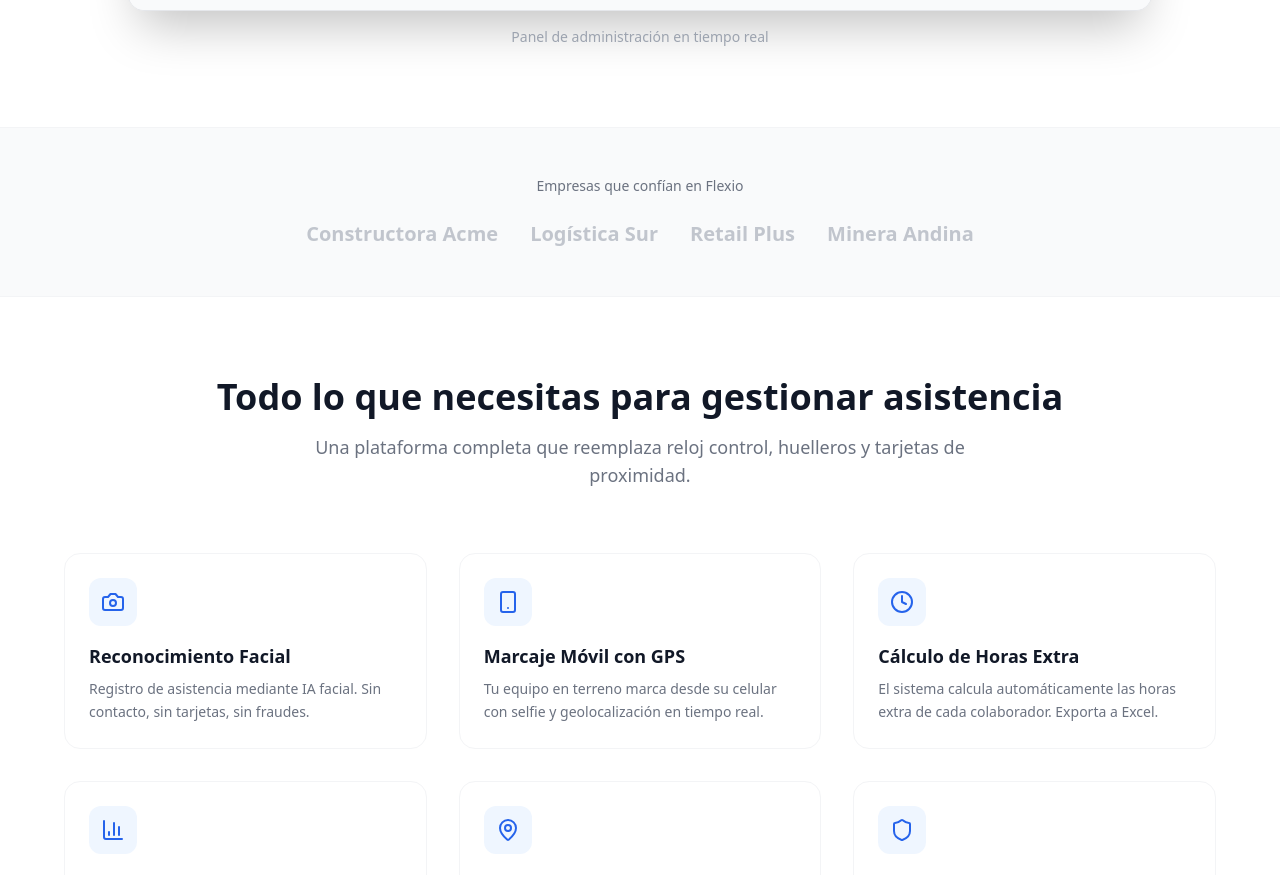
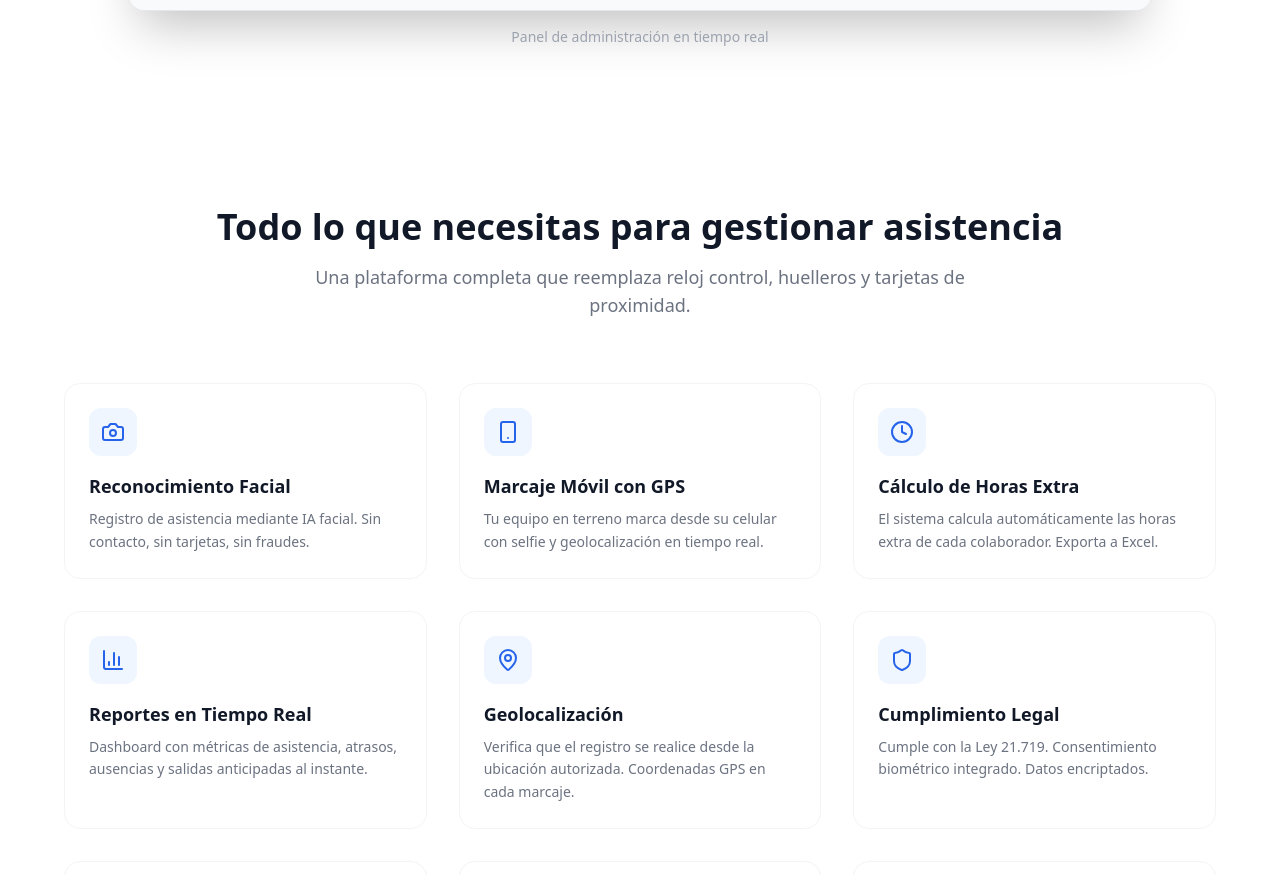
Before and after one commit to pdencina/registro_asistencia_Empresa, a React (Vite) app: page / in a window 1280 px wide. Shown: the part 1185-2060 px from the top of the page. Built offline with nearby package versions, Linux system fonts and the light colour scheme.

Commit message:
fix: emrpesas

```diff
--- a/src/pages/LandingPage.jsx
+++ b/src/pages/LandingPage.jsx
@@ -413,17 +413,6 @@ export default function LandingPage() {
       </section>
 
       {/* Social proof */}
-      <section className="py-12 bg-gray-50 border-y border-gray-100">
-        <div className="max-w-5xl mx-auto px-4 text-center">
-          <p className="text-sm text-gray-500 mb-6">Empresas que confían en Flexio</p>
-          <div className="flex flex-wrap justify-center items-center gap-8 opacity-60">
-            <span className="text-xl font-bold text-gray-400">Constructora Acme</span>
-            <span className="text-xl font-bold text-gray-400">Logística Sur</span>
-            <span className="text-xl font-bold text-gray-400">Retail Plus</span>
-            <span className="text-xl font-bold text-gray-400">Minera Andina</span>
-          </div>
-        </div>
-      </section>
 
       {/* Features */}
       <section id="features" className="py-20 px-4 sm:px-6 lg:px-8">
```
